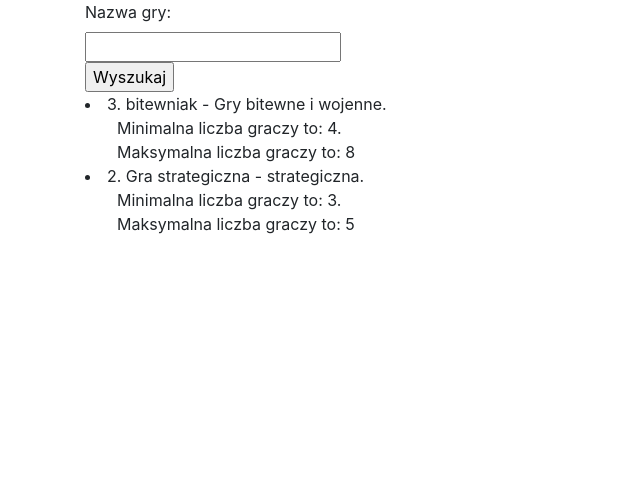
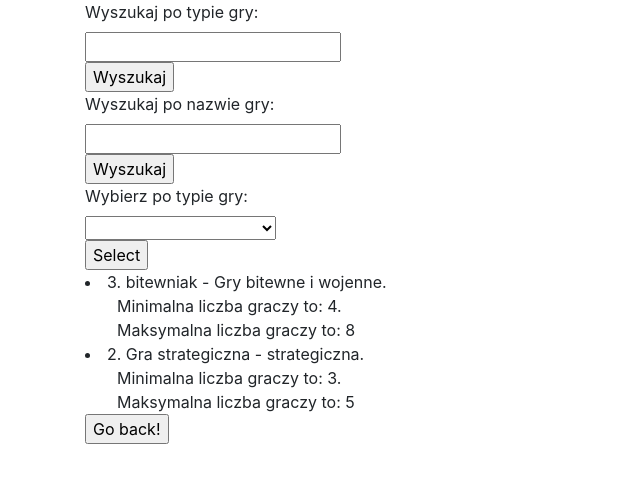
Before and after one commit to Drizii/game_choiser, a Django app: page /a/ in a window 1280 px wide. Shown: the top 483 px of the page, without its empty margins (0-640 px from the left). Run offline with Django 3.2, Linux system fonts and the light colour scheme; data comes from the database, SQL or seed files in the repository; some libraries are stand-ins or nearby versions.

Commit message:
dodanie wyszukiwania po typie gry i wyszukiwania z listy typów gry

```diff
--- a/choicer/main/models.py
+++ b/choicer/main/models.py
@@ -41,7 +41,7 @@
 
     def clean(self):
         self.clean_players()
-        super().clean()  # super pozwala zachować dane, które normalnie zostalby nadpisane, tu zamiast @clean były próby używania save i __init__ ale nie działało :/, save dawalo komunika na stronie z błędem a __init__ nie działałow  cale, mozna pokombinowac aby błąd pojawiał sie w innym miejscu, ale narazie tyle starczy
+        super().clean()  # super pozwala zachować dane, które normalnie zostalby nadpisane, tu zamiast @clean były próby używania save i __init__ ale nie działało :/, save dawalo komunika na stronie z błędem a __init__ nie działało  wcale, mozna pokombinowac aby błąd pojawiał sie w innym miejscu, ale narazie tyle starczy
 
     def clean_players(self):
         if self.max_player - self.min_player < 0:
--- a/choicer/main/views.py
+++ b/choicer/main/views.py
@@ -15,6 +15,11 @@
             # name__icontains wystarczy wpisać część słowa, aby zostały dopasowane wszystkie słowa np: mam w bazie name="bitewniak" i jak wpiszę "bi" to zadziała
         return super().get_queryset()
 
+    def get_queryset(self):
+        game_type = self.request.GET.get("game_type")
+        if game_type:
+            self.queryset = self.model.objects.filter(game_type__icontains=game_type)
+        return super().get_queryset()
 
 
 
--- a/choicer/templates/main/filtrujemy.html
+++ b/choicer/templates/main/filtrujemy.html
@@ -1,26 +1,46 @@
 <!doctype html>
-<html lang="en" xmlns="http://www.w3.org/1999/html">
+<html lang="en" xmlns="http://www.w3.org/1999/html" xmlns="http://www.w3.org/1999/html">
 <head>
     <meta charset="UTF-8">
     <meta name="viewport"
           content="width=device-width, user-scalable=no, initial-scale=1.0, maximum-scale=1.0, minimum-scale=1.0">
     <meta http-equiv="X-UA-Compatible" content="ie=edge">
     <link rel="stylesheet" href="https://stackpath.bootstrapcdn.com/bootstrap/4.4.1/css/bootstrap.min.css" integrity="sha384-Vkoo8x4CGsO3+Hhxv8T/Q5PaXtkKtu6ug5TOeNV6gBiFeWPGFN9MuhOf23Q9Ifjh" crossorigin="anonymous">
-    <title>Elko</title>
+    <title>Wybieracz gier</title>
 </head>
 <body>
 <div class="container">
 <form>
-  <label for="name">Nazwa gry: </label><br>
+                    <!To wyszukuje gre po typie game_type>
+  <label for="game_type">Wyszukaj po typie gry: </label><br>
+  <input type="text" id="game_type" name="game_type"><br>
+    <input type="submit" value="Wyszukaj"></br>
+                    <!to wyszukuje gre po wpisaniu nazwy gry>
+  <label for="name">Wyszukaj po nazwie gry: </label><br>
   <input type="text" id="name" name="name"><br>
-  <input type="submit" value="Wyszukaj">
+    <input type="submit" value="Wyszukaj"></br>
 </form>
+                    <!Tu jest lista gier, która się rozwija i wybiera i pokazuje gry tylko z danego typu>
+<form method="GET">
+<label for="game_type">Wybierz po typie gry: </label><br>
+<select id="game_type" name="game_type">
+    <option value=""></option>
+    {% for p in game %}
+    <option  value="{{ p.game_type }}">{{ p.game_type }}</option>
+    {% endfor %}
+</select>
+    </br><input type="submit" value="Select">
+</form>
+                    <!To wyświetla wszystkie pozycje z bazy danych na stronie>
 {% for p in game %}
     <li>{{ p.pk}}. {{ p.name }} - {{ p.game_type }}.</br>
     &emsp;&emsp;Minimalna liczba graczy to: {{ p.min_player }}.</br>
     &emsp;&emsp;Maksymalna liczba graczy to: {{ p.max_player }} </li>
 {% endfor %}
 
+<form>
+  <input type="button" value="Go back!" onclick="history.back()">
+</form>
 </div>
 </body>
 </html>
```
